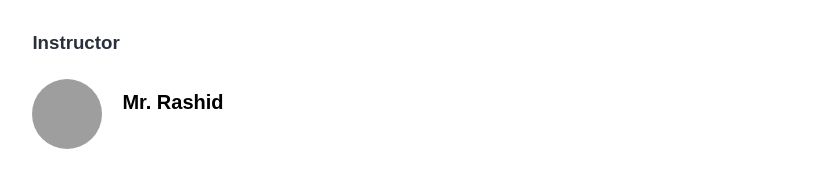
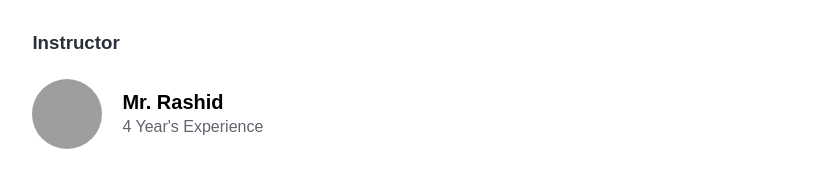
Before and after one commit to Waleed-Rasheed/Excellent-Coaching, a plain HTML site: page c.inner.7.html in a window 1280 px wide. Shown: the part 1443-1629 px from the top of the page, without its empty margins (70-886 px from the left). Drawn offline with nearby package versions, Linux system fonts and the light colour scheme; grey boxes are pictures that could not be loaded.

Commit message:
WORK-DONE

```diff
--- a/c.inner.7.html
+++ b/c.inner.7.html
@@ -57,7 +57,7 @@
                 <img src="./img/Engineering-teacher.jpg" alt="">
                 <div class="tutor-det">
                     <h5>Mr. Rashid</h5>
-
+                    <P>4 Year's Experience</P>
                 </div>
             </div>
             <hr>
```
